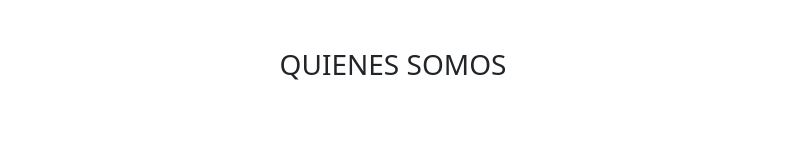
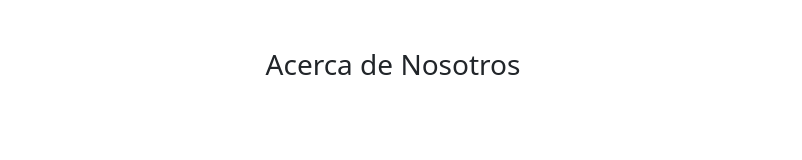
Before and after one commit to anagallardini/Grupo6, a plain HTML site: page index.html in a window 1280 px wide. Shown: the top 160 px of the page, without its empty margins (247-1049 px from the left). Drawn offline with nearby package versions, Linux system fonts and the light colour scheme.

Commit message:
modifique titulo

```diff
--- a/index.html
+++ b/index.html
@@ -11,7 +11,7 @@
 <body>
     <section class="contenedorMain-fluid">
         <div class="container p-5 text-center">
-          <h3>QUIENES SOMOS</h3>
+          <h3>Acerca de Nosotros</h3>
           <div class="row py-5 my-5 justify-content-center">
             <div class="col-10">
               <h5>Existen grandes mentes que pueden crear y diseñar cosas magicas.</h5>
```
